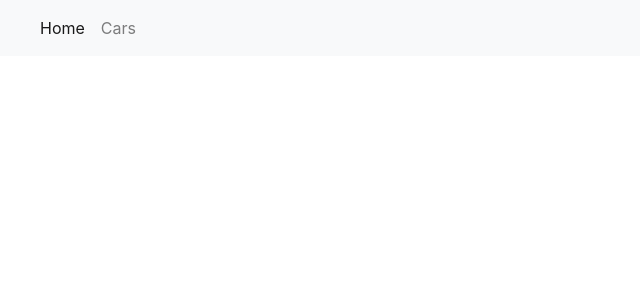
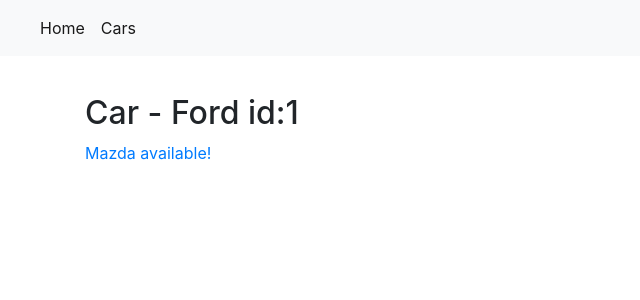
Before and after one commit to Vladlan/AngularNewsWithSearch, an Angular app: page /cars/1/Ford in a window 1280 px wide. Before the commit this address led to /. Shown: the top 300 px of the page, without its empty margins (0-640 px from the left). Built offline with nearby package versions, Linux system fonts and the light colour scheme.

Commit message:
finished Routes mod #5 - Parameters of adress string PART #1

```diff
--- a/src/app/app.module.ts
+++ b/src/app/app.module.ts
@@ -9,6 +9,7 @@
 import { CarsPageComponent } from './cars-page/cars-page.component';
 import { HomePageComponent } from './home-page/home-page.component';
 import {AppRoutingModule} from "./app-routing.module";
+import { CarPageComponent } from './car-page/car-page.component';
 
 
 @NgModule({
@@ -16,6 +17,7 @@
     AppComponent,
     CarsPageComponent,
     HomePageComponent,
+    CarPageComponent,
   ],
   imports: [
     BrowserModule,
--- /dev/null
+++ b/src/app/car-page/car-page.component.html
@@ -0,0 +1,6 @@
+<h2>
+  Car - {{name}} id:{{id}}
+</h2>
+
+
+<p><a [routerLink]="['/cars', 8, 'Mazda']">Mazda available!</a></p>
--- /dev/null
+++ b/src/app/car-page/car-page.component.ts
@@ -0,0 +1,28 @@
+import { Component, OnInit } from '@angular/core';
+import {ActivatedRoute, Params} from '@angular/router';
+
+@Component({
+  selector: 'app-car-page',
+  templateUrl: './car-page.component.html',
+  styleUrls: ['./car-page.component.css']
+})
+export class CarPageComponent implements OnInit {
+
+  id: number;
+  name: string;
+
+  constructor(private route: ActivatedRoute) { }
+
+  ngOnInit() {
+    this.id = +this.route.snapshot.params['id'];
+    this.name = this.route.snapshot.params['name'];
+    console.log(this.route.snapshot);
+
+    this.route.params.subscribe((params: Params) => {
+      console.log(params);
+      this.id = +params['id'];
+      this.name = params['name'];
+    });
+  }
+
+}
--- a/src/app/cars-page/cars-page.component.html
+++ b/src/app/cars-page/cars-page.component.html
@@ -3,7 +3,7 @@
 
 <ul class="list-group">
   <li class="list-group-item" *ngFor="let car of cars">
-    <a href="">
+    <a [routerLink]="['/cars' , car.id, car.name]">
       {{car.name}}
     </a>
   </li>
```
Also changed, not shown: src/app/app-routing.module.ts (+4 -7 lines), src/app/car-page/car-page.component.css (added).
